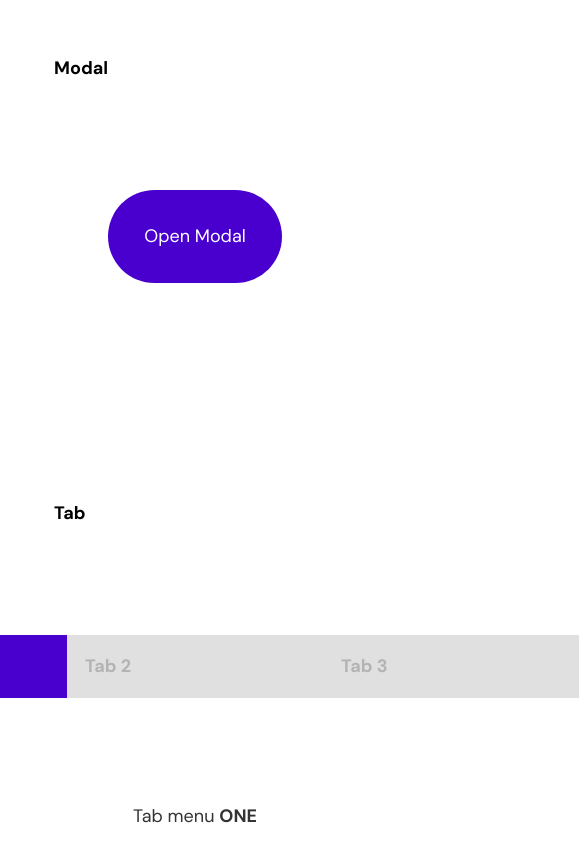
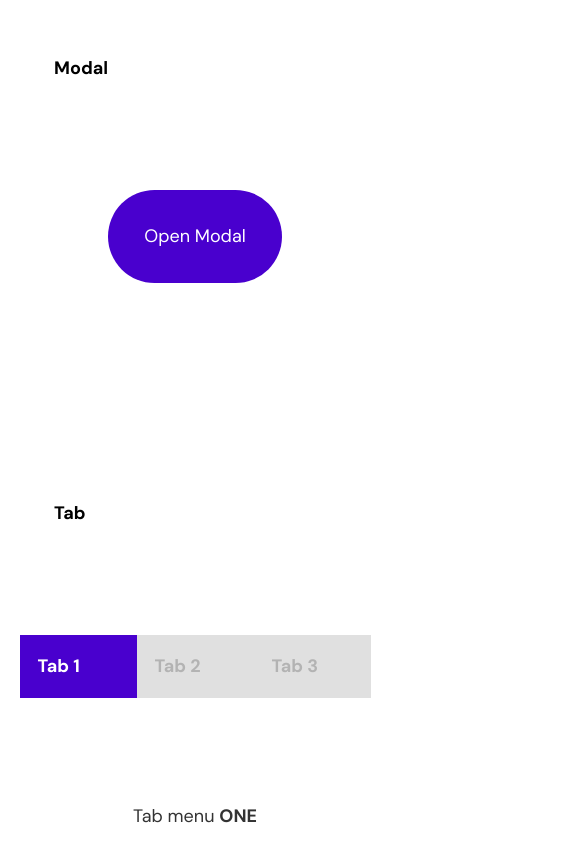
Before and after one commit to joyjs/wanted_pre_onboarding, a React (Create React App) app: page / in a window 390 px wide. Shown: the top 862 px of the page, 579 px wide, since content can reach past the window. Built offline with nearby package versions, Linux system fonts and the light colour scheme.

Commit message:
📱 Modified width of .tab from 256px to 30vw regarding responsiveness

```diff
--- a/src/styles/components/_tabs.scss
+++ b/src/styles/components/_tabs.scss
@@ -13,7 +13,7 @@
       @include flex(start);
       @include text-style(base, rgba($black, 0.2));
       padding: 18px 0 18px 18px;
-      width: 256px;
+      width: 30vw;
       font-weight: 700;
       background-color: $grey;
       transition: all 250ms ease-in-out;
```
